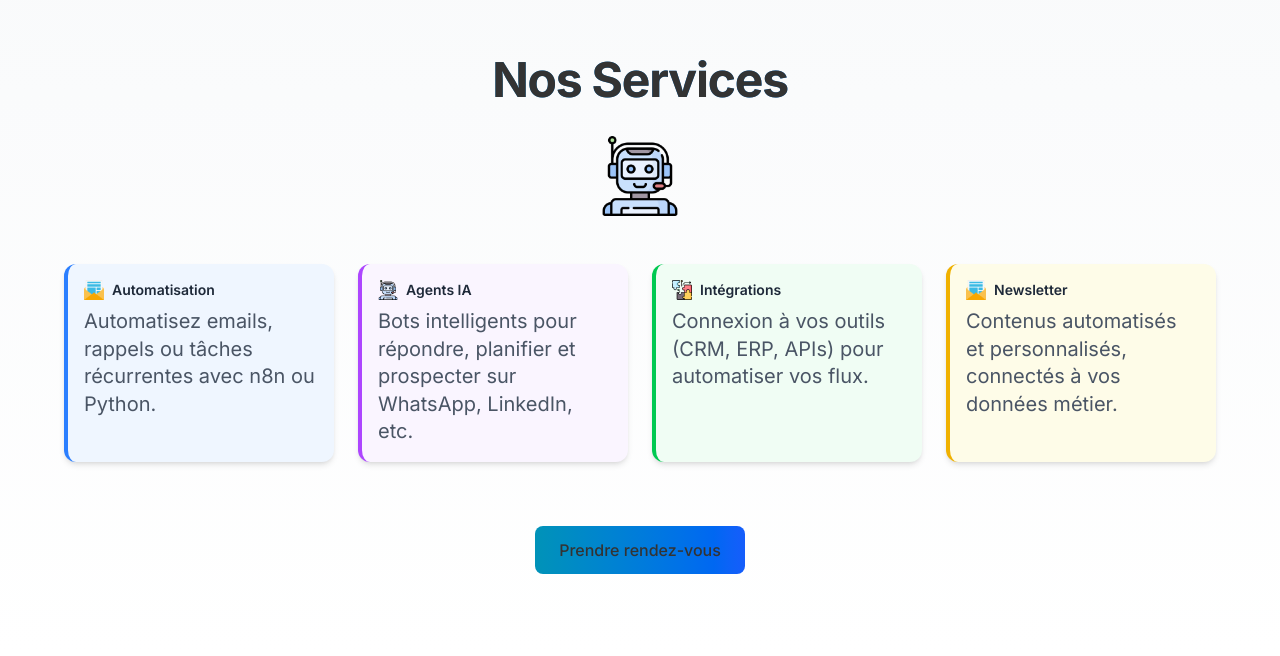
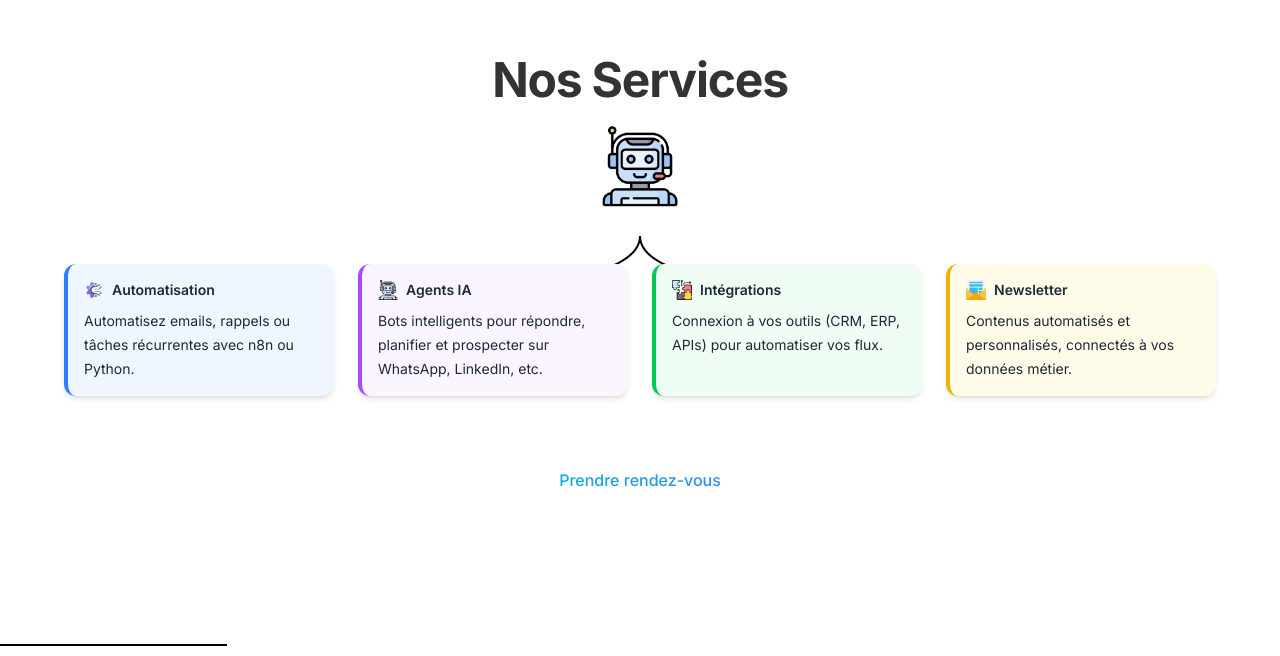
Before and after one commit to onlybaptiste54/agenceAetheria, a Next.js app: page / in a window 1280 px wide. Shown: the part 1704-2360 px from the top of the page. Built offline with nearby package versions, Linux system fonts and the light colour scheme.

Commit message:
FIx: Service

```diff
--- a/src/app/Components/Contact.js
+++ b/src/app/Components/Contact.js
@@ -36,7 +36,7 @@ export default function Contact() {
     <>
       <div className="section-divider" />
       <section
-        id="contact"
+        id="Contact"
         className="min-h-screen flex items-center justify-center bg-[--color-bg] text-[--color-text] px-4 py-20"
       >
  <div
--- a/src/app/Components/Navbar.js
+++ b/src/app/Components/Navbar.js
@@ -51,7 +51,7 @@ export default function Navbar() {
             alt="Logo"
             className="h-18 w-auto"
           />
-        <span className="text-cyan-700 text-3xl font-bold tracking-tight -ml-4">
+        <span className="text-cyan-700 text-3xl font-bold tracking-tight -ml-4 mt-2">
   etherIA
 </span>
 
--- a/src/app/Components/Services.js
+++ b/src/app/Components/Services.js
@@ -8,9 +8,9 @@ const services = [
     title: 'Automatisation',
     description:
       'Automatisez emails, rappels ou tâches récurrentes avec n8n ou Python.',
-    icon: '/e-mail.png',
+    icon: '/automation.png',
     color: 'border-blue-500',
-    bgColor: 'bg-blue-50',
+    bgColor: 'bg-blue-50 dark:bg-blue-950',
   },
   {
     title: 'Agents IA',
@@ -18,7 +18,7 @@ const services = [
       'Bots intelligents pour répondre, planifier et prospecter sur WhatsApp, LinkedIn, etc.',
     icon: '/chatbot.png',
     color: 'border-purple-500',
-    bgColor: 'bg-purple-50',
+    bgColor: 'bg-purple-50 dark:bg-purple-950',
   },
   {
     title: 'Intégrations',
@@ -26,7 +26,7 @@ const services = [
       'Connexion à vos outils (CRM, ERP, APIs) pour automatiser vos flux.',
     icon: '/integration.png',
     color: 'border-green-500',
-    bgColor: 'bg-green-50',
+    bgColor: 'bg-green-50 dark:bg-green-950',
   },
   {
     title: 'Newsletter',
@@ -34,7 +34,7 @@ const services = [
       'Contenus automatisés et personnalisés, connectés à vos données métier.',
     icon: '/e-mail.png',
     color: 'border-yellow-500',
-    bgColor: 'bg-yellow-50',
+    bgColor: 'bg-yellow-50 dark:bg-yellow-900',
   },
 ];
 
@@ -50,11 +50,11 @@ export default function Services() {
     <section
       id="services"
       ref={ref}
-      className="relative py-20 px-4 bg-gradient-to-b from-gray-50 to-white text-gray-900"
+      className="relative py-20 px-4 bg-[var(--color-bg)] text-[var(--color-text)]"
     >
       {/* Titre */}
       <motion.h1
-        className="text-4xl md:text-5xl font-bold tracking-tight mb-6 text-center bg-clip-text text-transparent bg-gradient-to-r from-cyan-600 to-blue-600"
+        className="text-4xl md:text-5xl font-bold tracking-tight mb-6 text-center"
         initial={{ opacity: 0, y: -20 }}
         animate={inView ? { opacity: 1, y: 0 } : {}}
         transition={{ duration: 0.6 }}
@@ -69,11 +69,24 @@ export default function Services() {
         animate={inView ? { opacity: 1, scale: 1 } : {}}
         transition={{ duration: 0.5 }}
       >
-        <img src="/chatbot.png" alt="Agent IA" className="w-20 h-20" />
+        <img src="/chatbot.png" alt="Agent IA" className="w-20 h-20 animate-floating" />
       </motion.div>
 
+      {/* Flèches SVG */}
+      <div className="absolute left-1/2 transform -translate-x-1/2 top-[260px] z-0 hidden md:block">
+        <svg width="500" height="120" viewBox="0 0 500 120" fill="none" xmlns="http://www.w3.org/2000/svg">
+          <path d="M250 0 C250 40, 150 40, 130 80" stroke="var(--color-border)" strokeWidth="2" fill="none" markerEnd="url(#arrowhead)"/>
+          <path d="M250 0 C250 40, 350 40, 370 80" stroke="var(--color-border)" strokeWidth="2" fill="none" markerEnd="url(#arrowhead)"/>
+          <defs>
+            <marker id="arrowhead" markerWidth="10" markerHeight="7" refX="0" refY="3.5" orient="auto">
+              <polygon points="0 0, 10 3.5, 0 7" fill="var(--color-border)" />
+            </marker>
+          </defs>
+        </svg>
+      </div>
+
       {/* Cards alignées */}
-      <div className="grid grid-cols-1 sm:grid-cols-2 lg:grid-cols-4 gap-6 max-w-6xl mx-auto mb-16">
+      <div className="grid grid-cols-1 sm:grid-cols-2 lg:grid-cols-4 gap-6 max-w-6xl mx-auto mb-16 z-10 relative">
         {services.map((service, index) => (
           <motion.div
             key={index}
@@ -84,10 +97,11 @@ export default function Services() {
             whileHover={{ scale: 1.03 }}
           >
             <div className="flex items-center gap-2 mb-2">
-              <img src={service.icon} alt={service.title} className="w-5 h-5" />
-              <h3 className="text-sm font-semibold text-gray-800">{service.title}</h3>
-            </div>
-            <p className="text-sm text-gray-600 leading-snug">{service.description}</p>
+  <img src={service.icon} alt={service.title} className="w-5 h-5" />
+  <span className=" custom-badge text-sm font-semibold text-theme">{service.title}</span>
+</div>
+<span className="custom-badge text-sm leading-snug ">{service.description}</span>
+
           </motion.div>
         ))}
       </div>
@@ -101,7 +115,7 @@ export default function Services() {
       >
         <a
           href="#contact"
-          className="inline-block px-6 py-3 bg-gradient-to-r from-cyan-600 to-blue-600 text-white font-medium rounded-lg hover:bg-gradient-to-l transition-all duration-300 text-base"
+          className="inline-block px-6 py-3 text-white font-medium rounded-lg transition-all duration-300 text-base button"
         >
           Prendre rendez-vous
         </a>
--- a/src/app/globals.css
+++ b/src/app/globals.css
@@ -104,7 +104,22 @@ p {
   @apply text-lg md:text-xl;
 }
 :root[data-theme="dark"] p {
-  color: #d1d5db; /* gray-300 */
+  color: #ffffff; /* gray-300 */
+}
+
+/* globals.css */
+:root {
+  --badge-text: #1f2937; /* Gris foncé pour le texte en mode clair */
+}
+
+:root[data-theme="dark"] {
+  --badge-text: #005764; /* Cyan vif pour le texte en mode sombre */
+}
+
+.custom-badge {
+  background-color: transparent; /* Fond transparent */
+  color: var(--badge-text);
+  transition: color 0.3s ease;
 }
 
 /* --- LIENS --- */
```
Also changed, not shown: public/automation.png (added).
